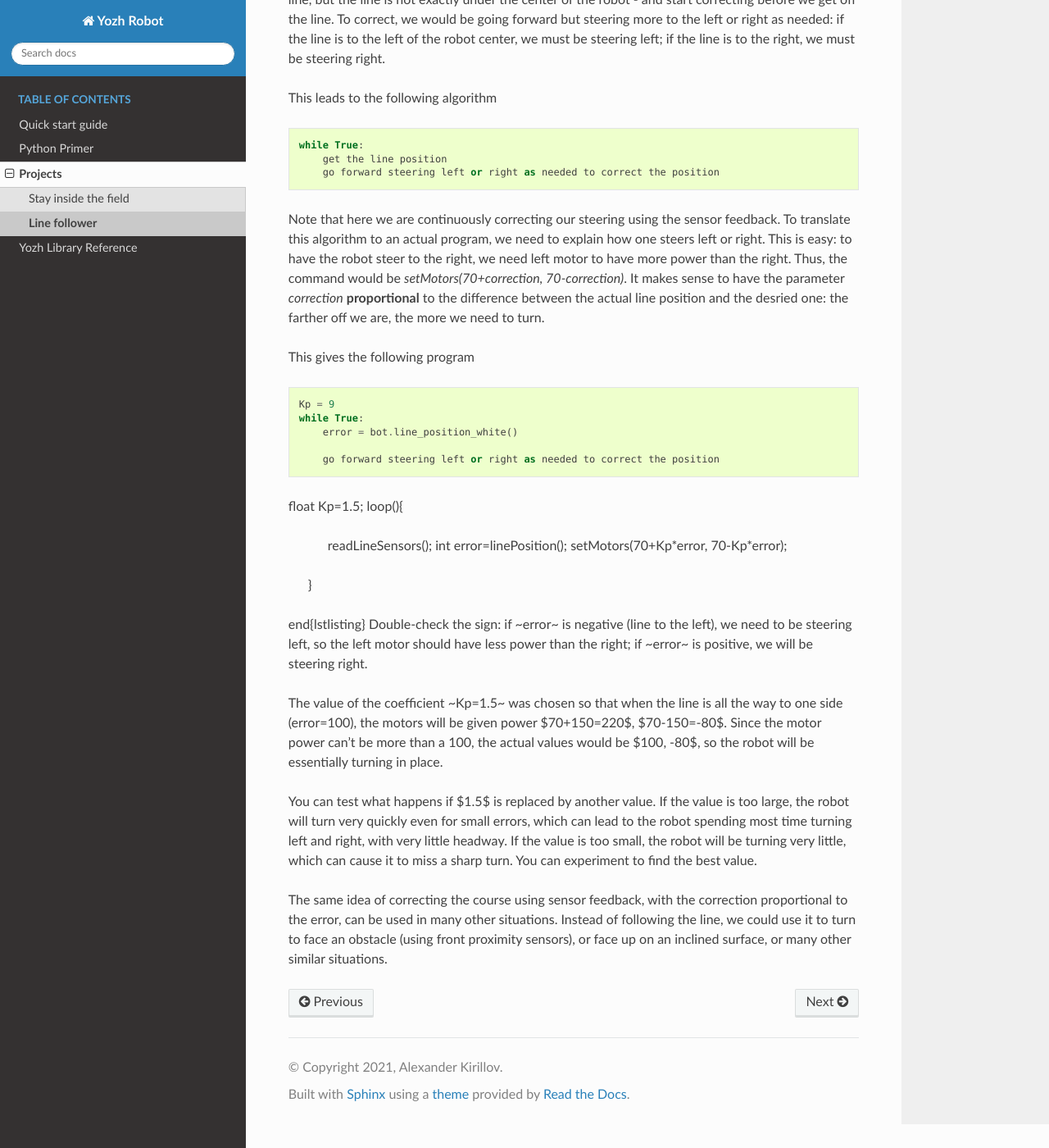
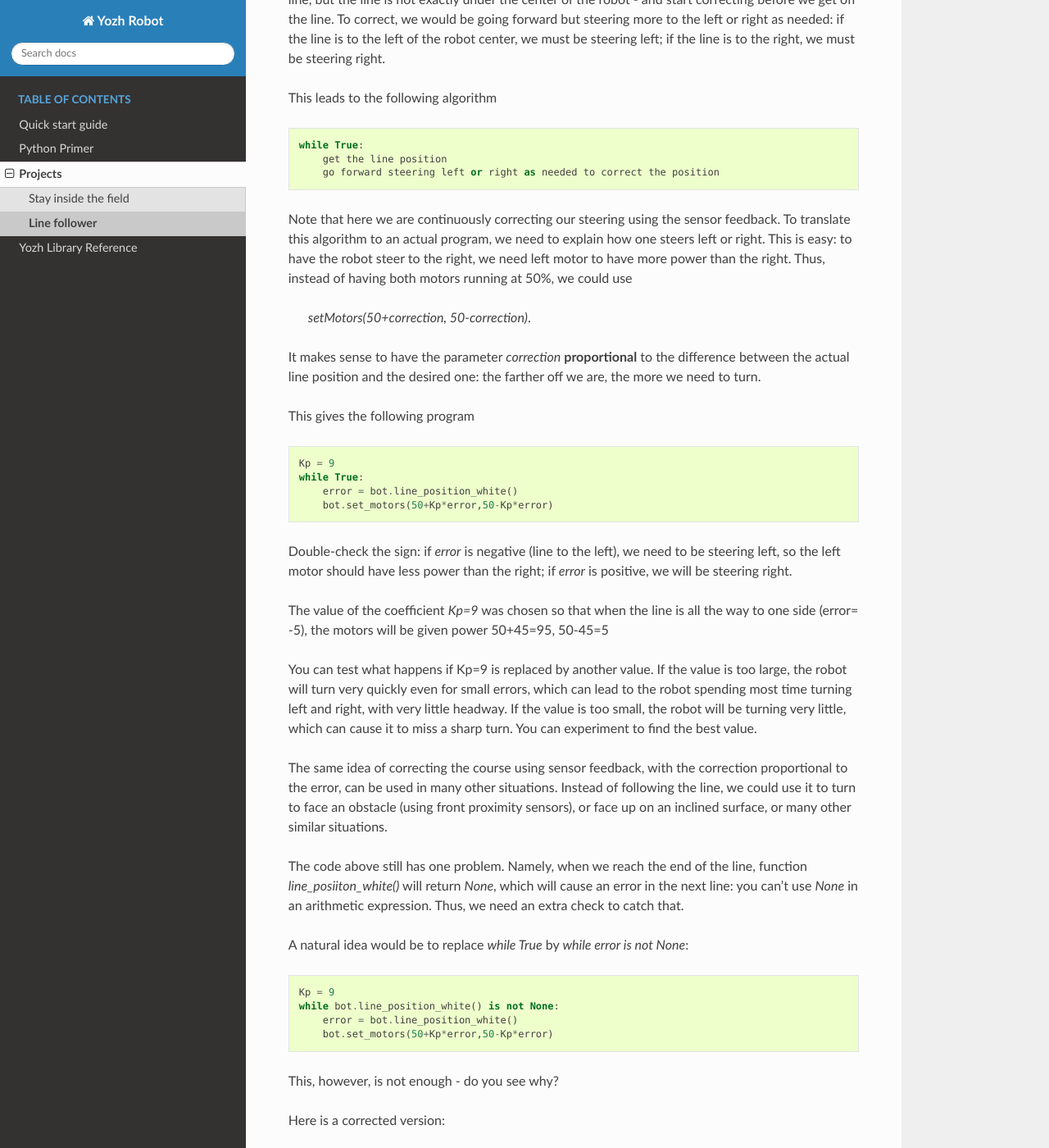
Before and after one commit to shurik179/yozh-SC2023, a Sphinx documentation site: the page built from docs/projects/follow_line.rst, in a window 1280 px wide and 1400 px high, scrolled down 484 px. Shown: the whole window at 82% size. Built offline with Sphinx 7.4.7 and the Read the Docs theme 2.0.0, drawn with Linux system fonts in a browser that asks for light colours; formulas are drawn with MathJax 3; pages that are not in the unit, such as notebooks, are missing from menus; some of the changed text lies outside the part shown.

Commit message:
Update follow_line.rst

```diff
--- a/docs/projects/follow_line.rst
+++ b/docs/projects/follow_line.rst
@@ -35,9 +35,10 @@ Note that here we are continuously correcting our steering using the sensor
 feedback.  To translate this algorithm to an actual program, we need to
 explain how one steers left or right.  This is easy: to have the robot
 steer to the right, we need left motor to have more power than the right.
-Thus, the command would be `setMotors(70+correction, 70-correction)`.
+Thus, instead of having both motors running at 50%, we could use
+ `setMotors(50+correction, 50-correction)`.
 It makes sense to have the parameter `correction`  **proportional** to the
-difference between the actual line position and the desried one: the
+difference between the actual line position and the desired one: the
 farther off we are,  the more we need to turn.
 
 This gives the following program
@@ -48,27 +49,18 @@ This gives the following program
     Kp = 9
     while True:
         error = bot.line_position_white()
+        bot.set_motors(50+Kp*error,50-Kp*error)
 
-        go forward steering left or right as needed to correct the position
+Double-check the sign: if `error` is negative (line to the left), we need to
+be steering left, so the left motor should have less  power than the right;
+if `error` is positive, we will be steering right.
 
-float Kp=1.5;
-loop(){
-    readLineSensors();
-    int error=linePosition();
-    setMotors(70+Kp*error, 70-Kp*error);
-  }
-\end{lstlisting}
-Double-check the sign: if ~error~ is negative (line to the left), we need to
-be steering left, so the left motor should have less  power than the right;
-if ~error~ is positive, we will be steering right.
+The value of the coefficient `Kp=9` was chosen so that when the line is
+all the way to one side (error= -5), the motors will be given power
+50+45=95, 50-45=5
 
-The value of the coefficient ~Kp=1.5~ was chosen so that when the line is
-all the way to one side (error=100), the motors will be given power
-$70+150=220$, $70-150=-80$. Since the motor power can't be more than a 100,
-the actual values would be $100, -80$, so the robot will be essentially
-turning in place.
 
-You can test what happens if $1.5$ is replaced by another value. If the
+You can test what happens if Kp=9 is replaced by another value. If the
 value is too large, the robot will turn very quickly even for small
 errors, which can lead to the robot spending most time turning left
 and right, with very little headway. If the value is too small, the
@@ -80,3 +72,34 @@ the correction proportional to the error, can be used in many
 other situations. Instead of following the line, we could use it
 to turn to  face an obstacle (using front proximity sensors), or
 face up on an inclined surface, or many other similar situations.
+
+
+The code above still has one problem. Namely, when we reach the end of the
+line, function `line_posiiton_white()` will return `None`, which will cause
+an error in the next line: you can't use `None` in an arithmetic expression.
+Thus, we need an extra check to catch that.
+
+A natural idea would be to replace `while True` by `while error is not None`:
+
+.. code-block:: python
+
+    Kp = 9
+    while bot.line_position_white() is not None:
+        error = bot.line_position_white()
+        bot.set_motors(50+Kp*error,50-Kp*error)
+
+This, however, is not enough - do you see why?
+
+Here is a corrected version:
+
+
+.. code-block:: python
+
+    Kp = 9
+    error = 0
+    while error is not None:
+        bot.set_motors(50+Kp*error,50-Kp*error)
+        error = bot.line_position_white()
+    bot.stop_motors()
+
+As before, you also need to include the code for initialization and sensor calibration
```
